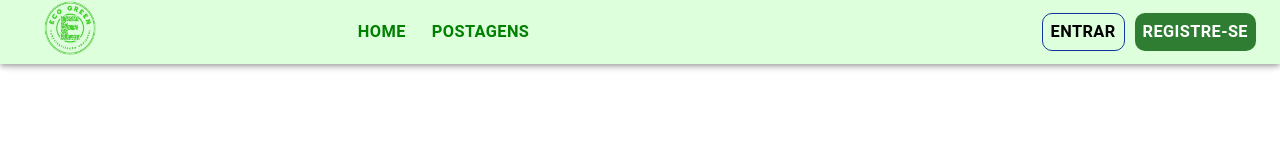
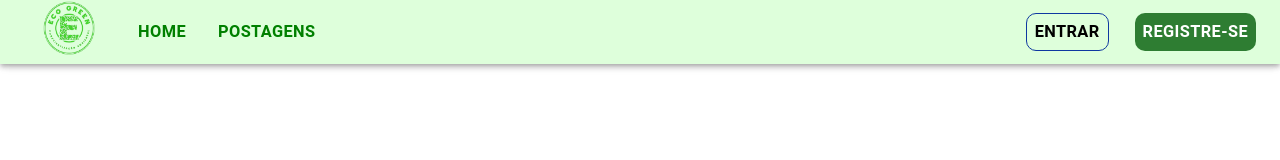
Before and after one commit to MatheusNunes133/EcoGreen-Pw2, a React (Vite) app in the folder ecogreen/: page / in a window 1280 px wide. Shown: the top 160 px of the page. Built offline with nearby package versions, Linux system fonts and the light colour scheme.

Commit message:
refactor: adicionando grids

```diff
--- a/ecogreen/src/components/navbar/index.tsx
+++ b/ecogreen/src/components/navbar/index.tsx
@@ -1,58 +1,65 @@
 import React from 'react';
-import { AppBar, Toolbar, Typography, Button, Grid } from '@mui/material';
+import { AppBar, Toolbar, Typography, Button, Grid, IconButton } from '@mui/material';
 import { Link } from 'react-router-dom';
+import MenuIcon from '@mui/icons-material/Menu';
 import './navbar.css';
-import ButtonComponnent from '../../components/button/index'
 
-interface IProps{
-    autenticacao: boolean
+interface IProps {
+    autenticacao: boolean;
 }
 
-const Navbar: React.FC<IProps> = ({autenticacao}) => {
+const Navbar: React.FC<IProps> = ({ autenticacao }) => {
     return (
         <AppBar>
             <Toolbar className="nav">
-                <Grid container alignItems="center">
-                    <Grid item xs={1}>
+                <Grid container alignItems="center" justifyContent="space-between">
+                    <Grid item>
+                        <Grid container alignItems="center" spacing={2}>
+                            <Grid item>
                                 <Typography variant="h6" component="div">
                                     <Link to="/">
                                         <img className="navLogo" src="/ecogreen.png" alt="logo ecogreen" />
                                     </Link>
                                 </Typography>
                             </Grid>
-                    <Grid item xs={6} sm={4} container justifyContent="flex-end">
+                            <Grid item>
                                 <Button className="navButton" color="inherit" component={Link} to="/">
                                     <h3>Home</h3>
                                 </Button>
+                            </Grid>
+                            <Grid item>
                                 <Button className="navButton" color="inherit" component={Link} to="/postagens">
                                     <h3>Postagens</h3>
                                 </Button>
                             </Grid>
-
-                    {autenticacao ?
+                        </Grid>
+                    </Grid>
+                    <Grid item>
+                        {autenticacao ? (
                             <a href="/perfil">
-                            <Grid item xs={12} sm={7} container justifyContent="flex-end">
-                                <img className='navPerfil' src="/perfil.svg" />
-                            </Grid>
+                                <IconButton color="inherit">
+                                    <img className="navPerfil" src="/perfil.svg" alt="perfil" />
+                                </IconButton>
                             </a>
-                     :
-                        <Grid item xs={12} sm={7} container justifyContent="flex-end">
+                        ) : (
+                            <Grid container alignItems="center" spacing={2}>
+                                <Grid item>
                                     <a href="/login">
                                         <Button id="button-entrar" className="navButton" color="inherit" component={Link} to="/login">
                                             <h3>Entrar</h3>
                                         </Button>
                                     </a>
+                                </Grid>
+                                <Grid item>
                                     <a href="/cadastro">
                                         <Button id="button-registro" className="navButton" color="inherit" component={Link} to="/cadastro">
                                             <h3>Registre-se</h3>
                                         </Button>
                                     </a>
-
                                 </Grid>
-
-                    }
-
-
+                            </Grid>
+                        )}
+                    </Grid>
                 </Grid>
             </Toolbar>
         </AppBar>
```
Lines whose indentation alone changed are shown as unchanged.
